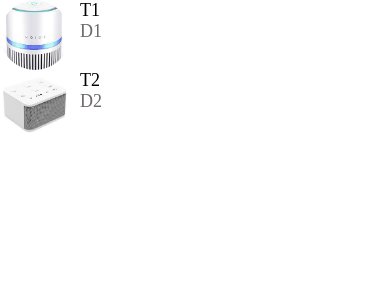
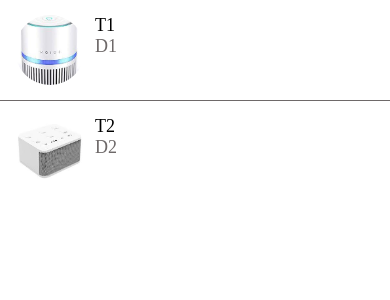
Before and after one commit to Oluwafemijohn1/DoneWithThis, a React Native app: screen / in a window 390 px wide. Shown: the top 300 px of the page. Built offline with nearby package versions, Linux system fonts and the light colour scheme.

Commit message:
Extracted safe area view and implemented list seprarator line

```diff
--- a/app/config/colors.js
+++ b/app/config/colors.js
@@ -4,4 +4,5 @@
     black: "#000",
     white: "#fff",
     medium: "#6e6969",
+    light: "#f8f4f4"
 }
--- a/app/screens/MessagesScreen.js
+++ b/app/screens/MessagesScreen.js
@@ -4,9 +4,9 @@
   StyleSheet,
 } from "react-native";
 import ListItem from "../../components/ListItem";
-import  Constants  from "expo-constants";
 
 import SafeAreaScreen from "../../components/SafeAreaScreen";
+import ListItemSeparator from "../../components/ListItemSeparator";
 
 const messages = [
   {
@@ -36,6 +36,9 @@
             image={item.image}
           />
         )}
+        ItemSeparatorComponent={() =>
+            <ListItemSeparator />
+         }
       />
     </SafeAreaScreen>
   );
--- a/components/ListItem.js
+++ b/components/ListItem.js
@@ -19,6 +19,7 @@
 const styles = StyleSheet.create({
     container:{
         flexDirection: "row",
+        padding: 15 ,
     },
     image:{
         width: 70,
--- /dev/null
+++ b/components/ListItemSeparator.js
@@ -0,0 +1,18 @@
+import React from 'react'
+import { View, StyleSheet } from 'react-native'
+
+import colors from '../app/config/colors'
+
+export default function ListItemSeparator() {
+    return (
+        <View style={styles.separator} />
+    )
+}
+
+const styles = StyleSheet.create({
+    separator:{
+        width: "100%",
+        height: 1,
+        backgroundColor: colors.medium
+    }
+})
```
